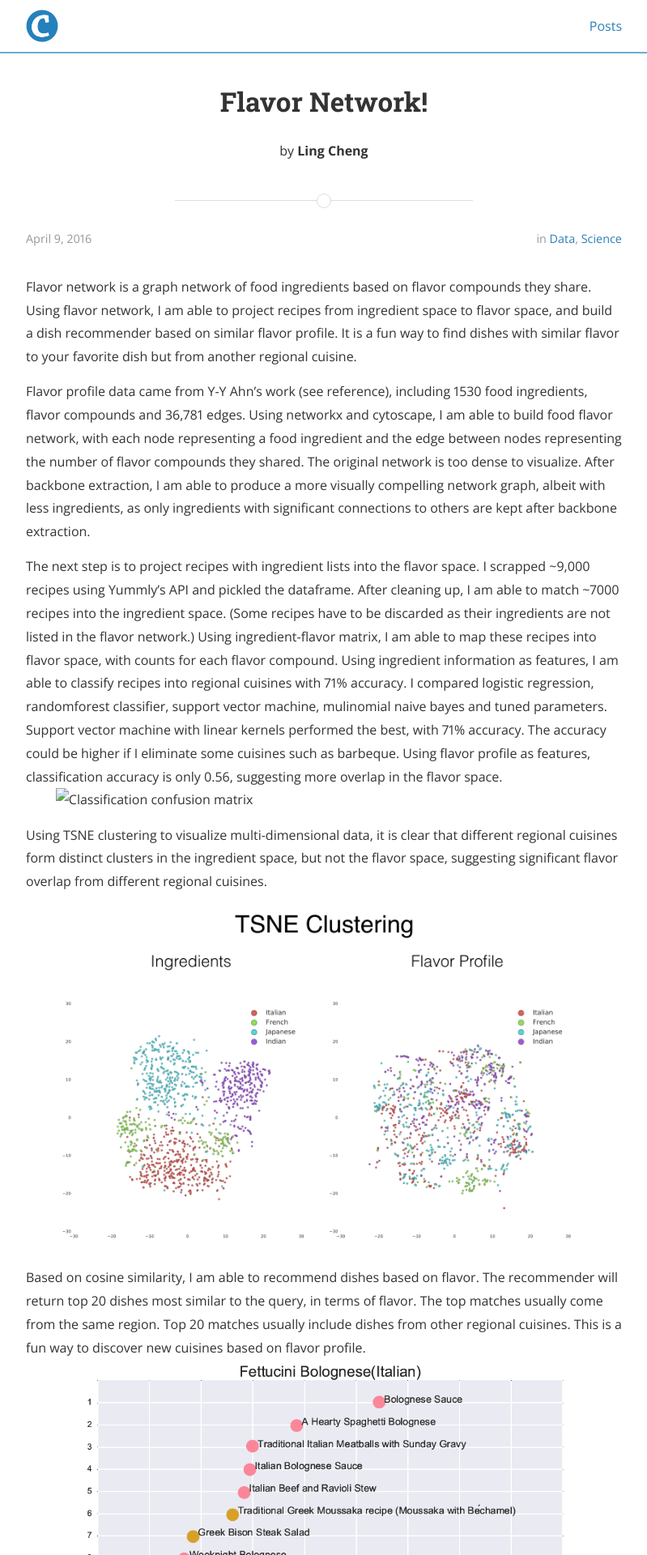
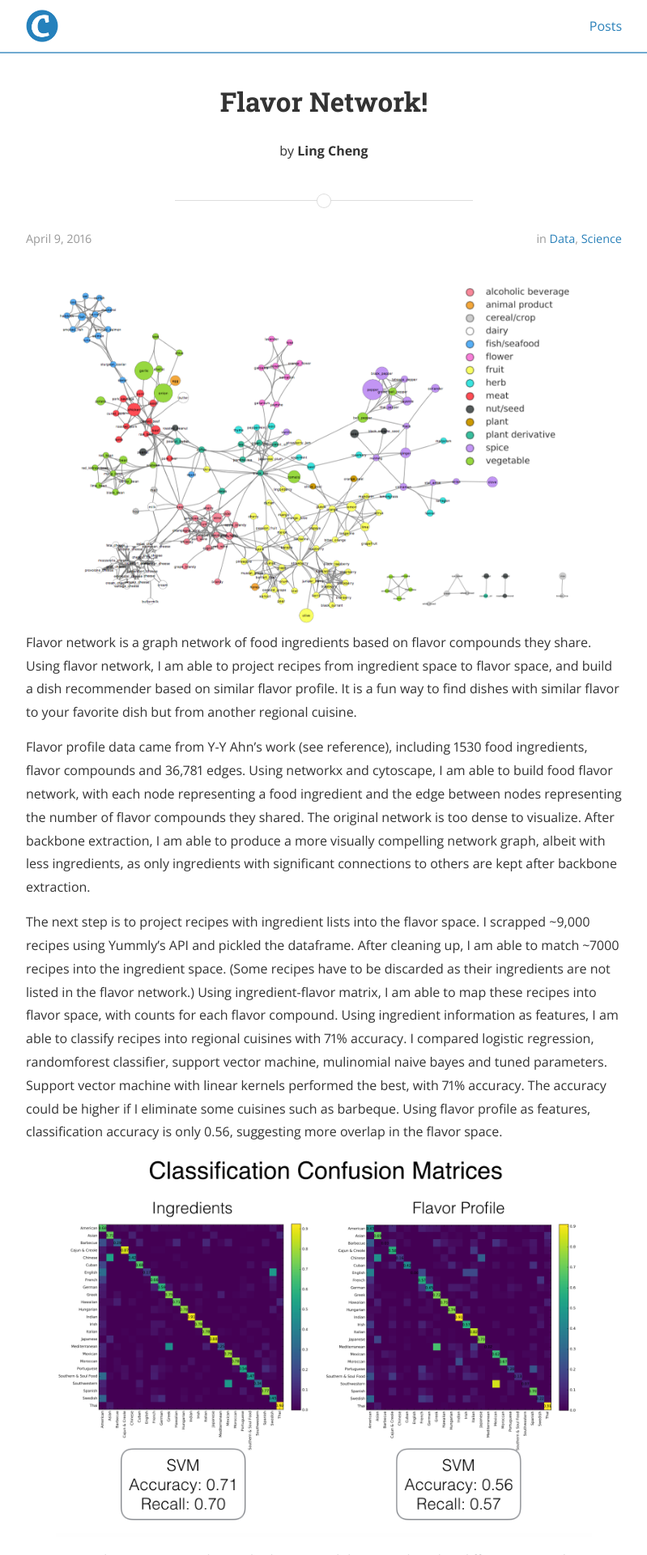
Before and after one commit to lingcheng99/lingcheng99.github.io, a Jekyll site: the page built from _posts/2016-04-08-flavor-network.md, in a window 1280 px wide. Shown: the top 1920 px of the page at 81% size, without its empty margins (240-1039 px from the left). Built offline with Jekyll 4.4.1, drawn with Linux system fonts in a browser that asks for light colours; nearby versions of some CDN libraries; comment, search, counter and statistics services are not loaded; a style sheet for code colours, icons or effects is not loaded.

Commit message:
new template

```diff
--- a/_posts/2016-04-08-flavor-network.md
+++ b/_posts/2016-04-08-flavor-network.md
@@ -3,16 +3,17 @@ layout: post
 title:  "Flavor Network!"
 date:   2016-04-08 18:32:45 -0700
 author: Ling Cheng
-categories: Data Science
+categories: 'Data Science'
 
 ---
+![Flavor Network](/image/flavor_network.png)
 Flavor network is a graph network of food ingredients based on flavor compounds they share. Using flavor network, I am able to project recipes from ingredient space to flavor space, and build a dish recommender based on similar flavor profile. It is a fun way to find dishes with similar flavor to your favorite dish but from another regional cuisine.
 
 Flavor profile data came from Y-Y Ahn's work (see reference), including 1530 food ingredients, flavor compounds and 36,781 edges. Using networkx and cytoscape, I am able to build food flavor network, with each node representing a food ingredient and the edge between nodes representing the number of flavor compounds they shared. The original network is too dense to visualize. After backbone extraction, I am able to produce a more visually compelling network graph, albeit with less ingredients, as only ingredients with significant connections to others are kept after backbone extraction.
 
 The next step is to project recipes with ingredient lists into the flavor space. I scrapped ~9,000 recipes using Yummly's API and pickled the dataframe. After cleaning up, I am able to match ~7000 recipes into the ingredient space. (Some recipes have to be discarded as their ingredients are not listed in the flavor network.) Using ingredient-flavor matrix, I am able to map these recipes into flavor space, with counts for each flavor compound.
 Using ingredient information as features, I am able to classify recipes into regional cuisines with 71% accuracy. I compared logistic regression, randomforest classifier, support vector machine, mulinomial naive bayes and tuned parameters. Support vector machine with linear kernels performed the best, with 71% accuracy. The accuracy could be higher if I eliminate some cuisines such as barbeque. Using flavor profile as features, classification accuracy is only 0.56, suggesting more overlap in the flavor space.
-![Classification confusion matrix](image/classification.png)
+![Classification confusion matrix](/image/classification.png)
 
 Using TSNE clustering to visualize multi-dimensional data, it is clear that different regional cuisines form distinct clusters in the ingredient space, but not the flavor space, suggesting significant flavor overlap from different regional cuisines.
 ![TSNE clustering](/image/tsne.png)
```
